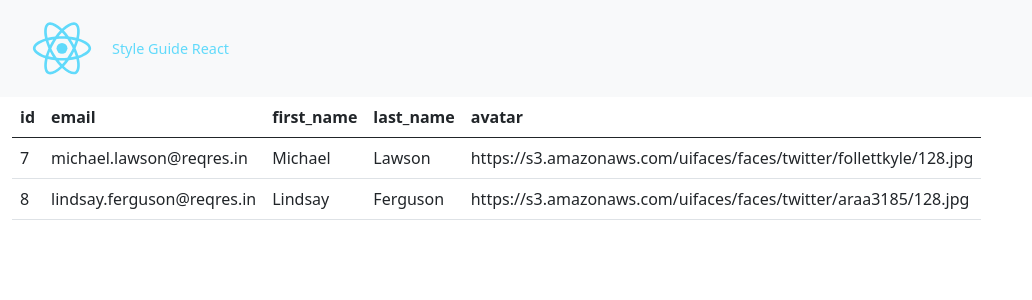
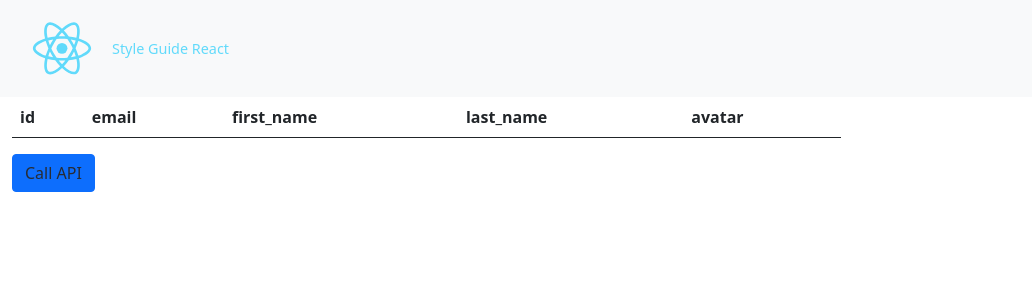
Before and after one commit to manishiitg/react-code-style-training, a React (Create React App) app: page / in a window 1280 px wide. Shown: the top 300 px of the page, without its empty margins (0-1032 px from the left). Built offline with nearby package versions, Linux system fonts and the light colour scheme.

Commit message:
container integrated with api and redux thunk flow

```diff
--- a/src/containers/UserList/userlist.js
+++ b/src/containers/UserList/userlist.js
@@ -2,41 +2,57 @@ import React from "react"
 
 import { connect } from 'react-redux'
 
+import { callUserListApi } from "./../../redux/actions/userlist"
+
+import PropTypes from "prop-types"
 
 import Table from "../../components/Table/table"
+import Button from "../../components/Button/button"
 
-const UserList = () => {
+const UserList = ({ userlist, callApi }) => {
     let columns = ["id", "email", "first_name", "last_name", "avatar"]
-    let rows = [
-        {
-            "id": 7,
-            "email": "michael.lawson@reqres.in",
-            "first_name": "Michael",
-            "last_name": "Lawson",
-            "avatar": "https://s3.amazonaws.com/uifaces/faces/twitter/follettkyle/128.jpg"
-        },
-        {
-            "id": 8,
-            "email": "lindsay.ferguson@reqres.in",
-            "first_name": "Lindsay",
-            "last_name": "Ferguson",
-            "avatar": "https://s3.amazonaws.com/uifaces/faces/twitter/araa3185/128.jpg"
-        }
-    ]
+
     return (
-        <Table id="userlist" columns={columns} rows={rows}>
+        <>
+            <Table id="userlist" columns={columns} rows={userlist.data} />
 
-        </Table>
+            {userlist.loading ? "loading.." : <Button onClick={callApi} className="btn-primary">Call API</Button>}
+
+            {userlist.errormsg}
+
+        </>
     )
+}
+
+UserList.propTypes = {
+    callApi: PropTypes.func.isRequired,
+    userlist: PropTypes.shape({
+        data: PropTypes.arrayOf(PropTypes.shape({
+            id: PropTypes.number.isRequired,
+            email: PropTypes.string.isRequired,
+            first_name: PropTypes.string.isRequired,
+            last_name: PropTypes.string.isRequired,
+            avatar: PropTypes.string.isRequired
+        })),
+        loading: PropTypes.bool.isRequired,
+        errormsg: PropTypes.string.isRequired
+    })
 }
 
 
 const mapStateToProps = (state) => {
-    return state
+    return {
+        userlist: state.userlist
+
+    }
 }
 
 const mapDispatchToProps = (dispatch) => {
-    return {}
+    return {
+        callApi: () => {
+            dispatch(callUserListApi())
+        }
+    }
 }
 export default connect(
     mapStateToProps,
--- a/src/redux/actions/userlist.js
+++ b/src/redux/actions/userlist.js
@@ -38,7 +38,7 @@ export const callUserListApi = () => {
             .then((data) => {
                 data.json().then((value) => {
                     console.log(value)
-                    dispatch(apiSuccessAction(value))
+                    dispatch(apiSuccessAction(value.data))
                 })
             }).catch((err) => {
                 dispatch(apiErrorAction(err))
--- a/src/redux/reducer/userlist.js
+++ b/src/redux/reducer/userlist.js
@@ -2,13 +2,13 @@ import { USER_LIST_ACTIONS } from "../actions/userlist"
 
 const reducer = (data = {
     "loading": false,
-    "data": {},
+    "data": [],
     "errormsg": ""
 }, action) => {
     if (action.type === USER_LIST_ACTIONS.USER_API_LOADING) {
         return {
             "loading": true,
-            "data": {},
+            "data": [],
             "errormsg": ""
         }
     } else if (action.type === USER_LIST_ACTIONS.USER_API_ERROR) {
```
